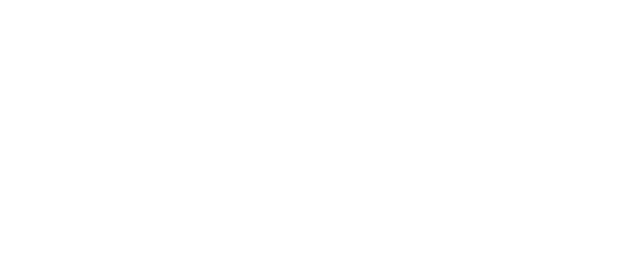
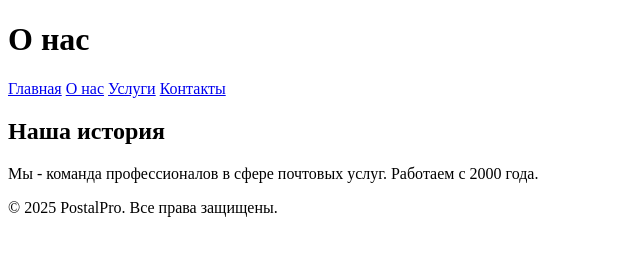
Before and after one commit to KOLEKA8886/koleka8886.github.io, a plain HTML site: page about.html in a window 1280 px wide. Shown: the whole page, without its empty margins (0-640 px from the left). Drawn offline with Linux system fonts and the light colour scheme.

Commit message:
Update about.html

```diff
--- a/about.html
+++ b/about.html
@@ -1 +1,28 @@
-<!-- about.html content placeholder -->
+<!DOCTYPE html>
+<html lang="ru">
+<head>
+  <meta charset="UTF-8">
+  <title>О нас - PostalPro</title>
+  <link rel="stylesheet" href="style.css">
+</head>
+<body>
+  <header>
+    <h1>О нас</h1>
+    <nav>
+      <a href="index.html">Главная</a>
+      <a href="about.html">О нас</a>
+      <a href="services.html">Услуги</a>
+      <a href="contact.html">Контакты</a>
+    </nav>
+  </header>
+
+  <main>
+    <h2>Наша история</h2>
+    <p>Мы - команда профессионалов в сфере почтовых услуг. Работаем с 2000 года.</p>
+  </main>
+
+  <footer>
+    © 2025 PostalPro. Все права защищены.
+  </footer>
+</body>
+</html>
```
